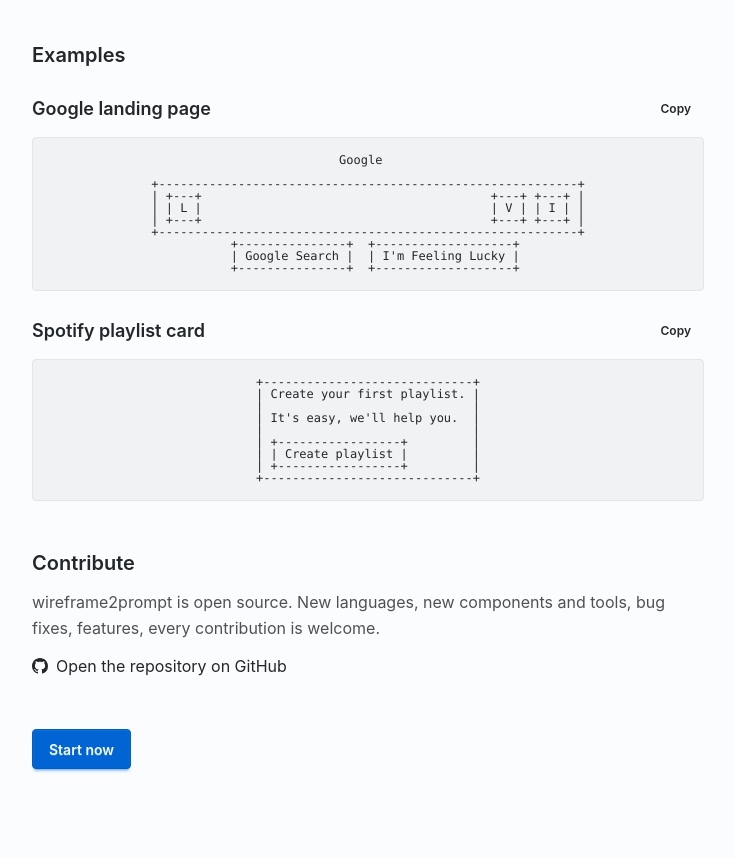
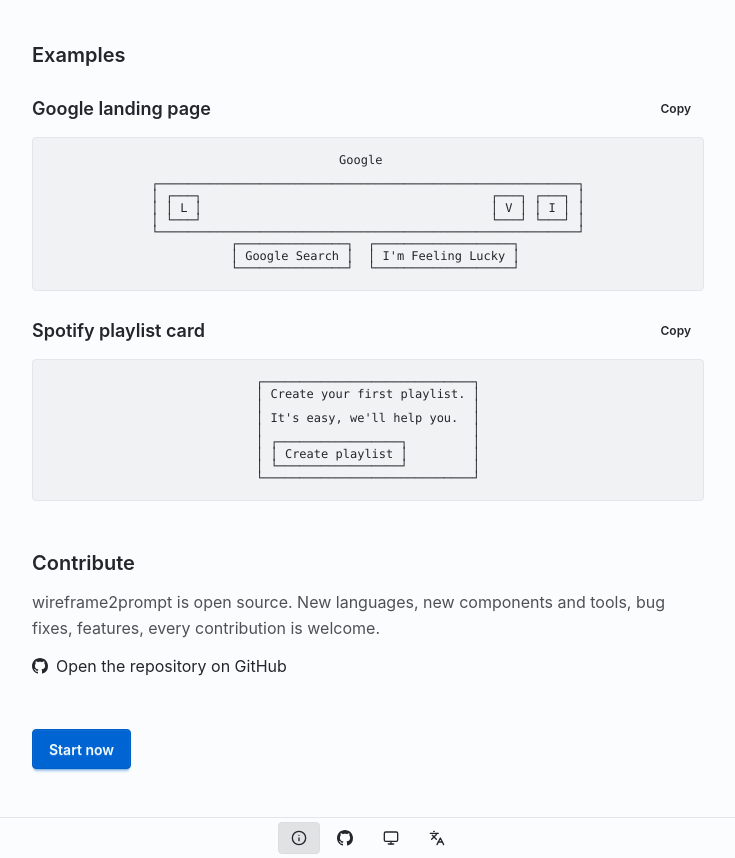
Before and after one commit to joaoarieira/wireframe2prompt, a React (Vite) app: page /about in a window 1280 px wide. Shown: the part 900-1758 px from the top of the page, without its empty margins (272-1007 px from the left). Before the commit the page ends 1717 px from the top, so only its background shows below. Built offline with nearby package versions, Linux system fonts and the light colour scheme.

Commit message:
feat: adding footer to AboutPage and improving translations

```diff
--- a/src/presentation/i18n/locales/en.ts
+++ b/src/presentation/i18n/locales/en.ts
@@ -155,7 +155,7 @@
   },
   about: {
     back: "Back",
-    title: "About wireframe2prompt",
+    title: "About",
     summary:
       "wireframe2prompt is an ASCII wireframe editor that exports your layouts as plain text, ready to feed to any LLM.",
     howToUseTitle: "How to use",
@@ -176,24 +176,24 @@
     exampleGoogleTitle: "Google landing page",
     exampleGoogleAscii: `                          Google
 
-+----------------------------------------------------------+
-| +---+                                        +---+ +---+ |
-| | L |                                        | V | | I | |
-| +---+                                        +---+ +---+ |
-+----------------------------------------------------------+
-           +---------------+  +-------------------+
-           | Google Search |  | I'm Feeling Lucky |
-           +---------------+  +-------------------+`,
+┌──────────────────────────────────────────────────────────┐
+│ ┌───┐                                        ┌───┐ ┌───┐ │
+│ │ L │                                        │ V │ │ I │ │
+│ └───┘                                        └───┘ └───┘ │
+└──────────────────────────────────────────────────────────┘
+           ┌───────────────┐  ┌───────────────────┐
+           │ Google Search │  │ I'm Feeling Lucky │
+           └───────────────┘  └───────────────────┘`,
     exampleSpotifyTitle: "Spotify playlist card",
-    exampleSpotifyAscii: `+-----------------------------+
-| Create your first playlist. |
-|                             |
-| It's easy, we'll help you.  |
-|                             |
-| +-----------------+         |
-| | Create playlist |         |
-| +-----------------+         |
-+-----------------------------+`,
+    exampleSpotifyAscii: `┌─────────────────────────────┐
+│ Create your first playlist. │
+│                             │
+│ It's easy, we'll help you.  │
+│                             │
+│ ┌─────────────────┐         │
+│ │ Create playlist │         │
+│ └─────────────────┘         │
+└─────────────────────────────┘`,
     copyExample: "Copy",
     copied: "Copied!",
     contributeTitle: "Contribute",
--- a/src/presentation/i18n/locales/pt.ts
+++ b/src/presentation/i18n/locales/pt.ts
@@ -155,7 +155,7 @@
   },
   about: {
     back: "Voltar",
-    title: "Sobre o wireframe2prompt",
+    title: "Sobre",
     summary:
       "O wireframe2prompt é um editor de wireframes em ASCII que exporta seus layouts como texto puro, pronto para ser usado em qualquer LLM.",
     howToUseTitle: "Como usar",
@@ -176,24 +176,24 @@
     exampleGoogleTitle: "Página inicial do Google",
     exampleGoogleAscii: `                          Google
 
-+----------------------------------------------------------+
-| +---+                                        +---+ +---+ |
-| | L |                                        | V | | I | |
-| +---+                                        +---+ +---+ |
-+----------------------------------------------------------+
-           +---------------+  +-------------------+
-           | Google Search |  | I'm Feeling Lucky |
-           +---------------+  +-------------------+`,
+┌──────────────────────────────────────────────────────────┐
+│ ┌───┐                                        ┌───┐ ┌───┐ │
+│ │ L │                                        │ V │ │ I │ │
+│ └───┘                                        └───┘ └───┘ │
+└──────────────────────────────────────────────────────────┘
+           ┌─────────────────┐  ┌─────────────────┐
+           │ Pesquisa Google │  │ Estou com sorte │
+           └─────────────────┘  └─────────────────┘`,
     exampleSpotifyTitle: "Card de playlist do Spotify",
-    exampleSpotifyAscii: `+-----------------------------+
-| Crie sua primeira playlist. |
-|                             |
-| É fácil, vamos te ajudar.   |
-|                             |
-| +----------------+          |
-| | Criar playlist |          |
-| +----------------+          |
-+-----------------------------+`,
+    exampleSpotifyAscii: `┌─────────────────────────────┐
+│ Crie sua primeira playlist. │
+│                             │
+│ É fácil, vamos te ajudar.   │
+│                             │
+│ ┌────────────────┐          │
+│ │ Criar playlist │          │
+│ └────────────────┘          │
+└─────────────────────────────┘`,
     copyExample: "Copiar",
     copied: "Copiado!",
     contributeTitle: "Contribua",
--- a/src/presentation/pages/AboutPage.tsx
+++ b/src/presentation/pages/AboutPage.tsx
@@ -6,6 +6,7 @@
 import { ExternalTextLink } from "../ui/text-link/TextLink";
 import { AboutExample } from "../components/AboutExample/AboutExample";
 import { AboutCardGrid } from "../components/AboutCardGrid/AboutCardGrid";
+import { LayersSidebarFooter } from "../components/LayersSidebar/LayersSidebarFooter";
 import { GithubIcon } from "../components/icons/GithubIcon";
 import { GITHUB_URL } from "../githubUrl";
 
@@ -124,6 +125,7 @@
           </div>
         </article>
       </main>
+      <LayersSidebarFooter />
     </div>
   );
 }
```
Also changed, not shown: 1 other file (tests, documents, lock files or other folders).
